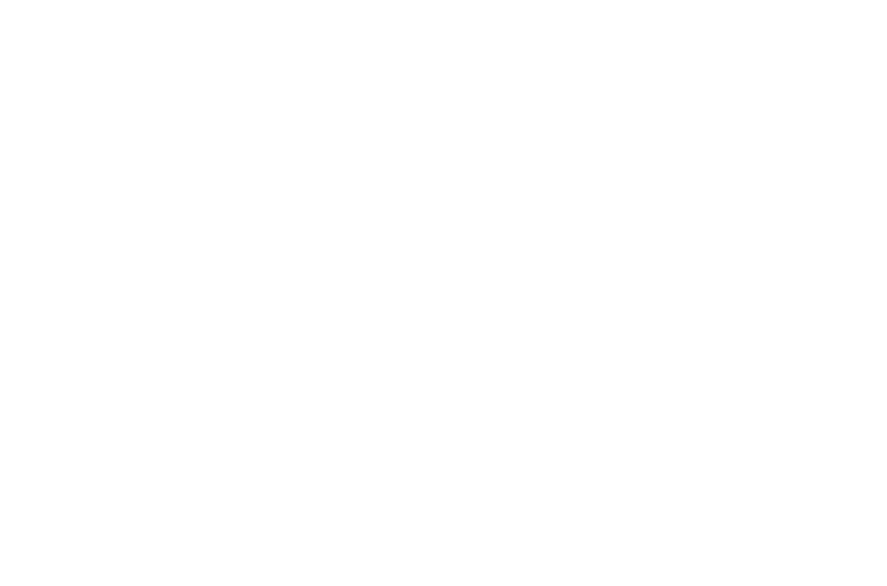
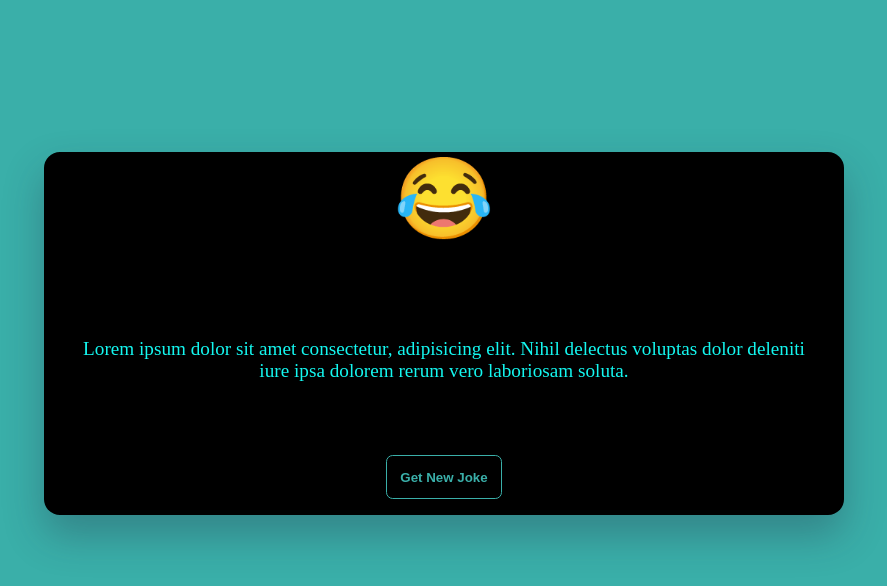
Before and after one commit to Ashutosh-aditya/Project_With_API, a plain HTML site: page Random_jokes/Index.htm in a window 1280 px wide. Shown: the whole page, without its empty margins (196-1083 px from the left). Drawn offline with Linux system fonts and the light colour scheme.

Commit message:
Random joke api integrated

```diff
--- a/Random_jokes/Index.htm
+++ b/Random_jokes/Index.htm
@@ -3,8 +3,20 @@
     <meta charset="UTF-8">
     <meta name="viewport" content="width=device-width, initial-scale=1.0">
     <title>Document</title>
+    <link rel="stylesheet" href="style.css">
 </head>
 <body>
-
+    <div class="container ">
+        <h1 class="emojii">&#128514;</h1>
+        <div class="joke">
+            <p id="joke-paragraph">
+                Lorem ipsum dolor sit amet consectetur, adipisicing elit. Nihil delectus voluptas dolor deleniti iure ipsa dolorem rerum vero laboriosam soluta.
+            </p>
+        </div>
+        <div class="btn">
+            <button id="getJokeBtn"><b>Get New Joke</b></button>
+        </div>
+    </div>
+    <script src="script.js"></script>
 </body>
 </html>
--- /dev/null
+++ b/Random_jokes/script.js
@@ -0,0 +1,15 @@
+const url="https://v2.jokeapi.dev/joke/Any?blacklistFlags=nsfw,religious,sexist,explicit&type=single";
+const jokePara=document.getElementById("joke-paragraph");
+const jokeBtn=document.getElementById("getJokeBtn");
+
+jokeBtn.addEventListener("click",()=>{
+    fetch(`${url}`)
+    .then((response)=>response.json())
+    .then((data)=>{
+        console.log(data);
+        jokePara.innerHTML=`${data.joke}`;
+    })
+    .catch(()=>{
+        jokePara.innerHTML=`<h2>Error</h2>`;
+    })
+})
--- /dev/null
+++ b/Random_jokes/style.css
@@ -0,0 +1,58 @@
+body{
+    background-color:rgb(58, 175, 169);
+}
+
+.container{
+    background-color: black;
+    /* background:linear-gradient(45deg,black,lightcyan); */
+    height:fit-content;
+    box-shadow: 0 20px 40px rgba(38,33,61,0.3);
+    width: 70%; /* Using percentage for width */
+    max-width: 50em; /* Limiting the maximum width */
+    margin: auto;
+    margin-top: 12%;
+    border-radius: 1em;
+    color:rgb(20, 247, 240);
+}
+.neon {
+    color: #fff; /* Set text color to white */
+    text-shadow:
+    0 0 5px #fff,
+    0 0 1px #fff,
+    0 0 1px #fff,
+    0 0 2px rgb(58, 175, 169),
+    0 0 3px rgb(58, 175, 169),
+    0 0 4px rgb(58, 175, 169),
+    0 0 5px rgb(58, 175, 169),
+    0 0 7px rgb(58, 175, 169);
+}
+.emojii{
+    text-align: center;
+    font-size:  5em;
+}
+.btn{
+    text-align: center;
+    padding:1em 1em 1em 1em ;
+    border-radius: 1em;
+}
+#getJokeBtn{
+    color:rgb(58, 175, 169);
+    border:0.1em solid rgb(58, 175, 169);
+    padding:1em 1em 1em 1em ;
+    background-color: black;
+    border-radius: 0.5em;
+}
+#getJokeBtn:hover{
+    color:black;
+    border:0.1em solid black;
+    padding:1em 1em 1em 1em ;
+    background-color: rgb(58, 175, 169);
+    border-radius: 0.5em;
+}
+
+.joke p{
+    padding:2em 2em 2em 2em ;
+    text-align: center;
+    color:rgb(20, 247, 240);
+    font-size: larger;
+}
```
